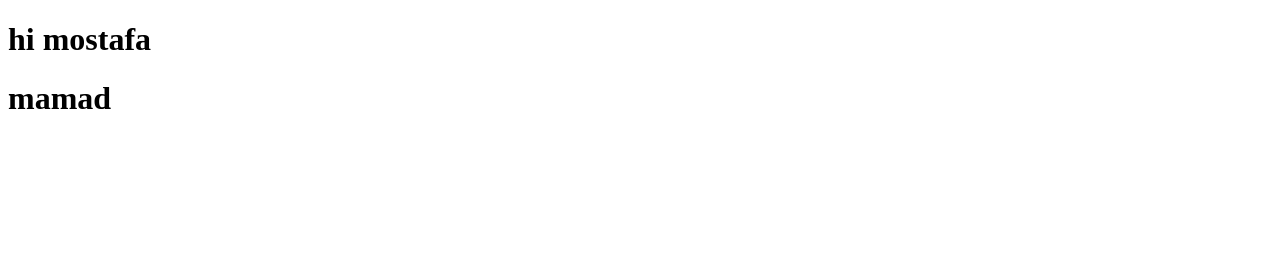
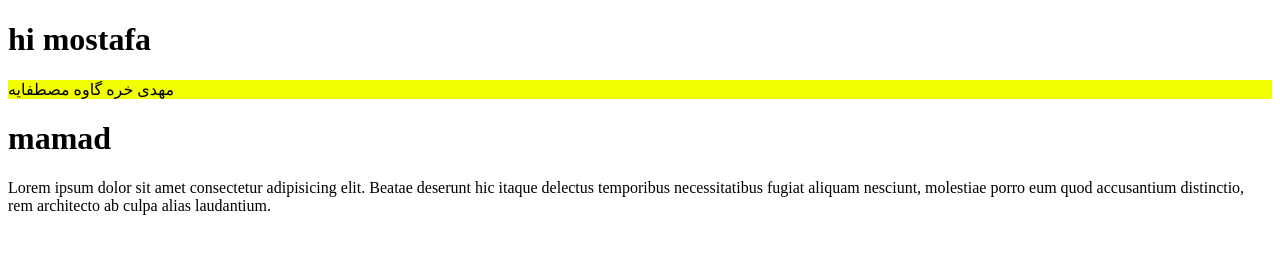
Before and after one commit to mostafajafari82/HTML, a plain HTML site: page index.html in a window 1280 px wide. Drawn offline with Linux system fonts and the light colour scheme.

Commit message:
start a toturail with my friend

```diff
--- a/index.html
+++ b/index.html
@@ -7,6 +7,10 @@
 </head>
 <body>
         <h1>hi mostafa</h1>
+        <p style="color: black; background-color: rgb(242, 255, 0);">  مهدی خره گاوه مصطفایه</p>
         <h1> mamad</h1>
+        <p>
+            Lorem ipsum dolor sit amet consectetur adipisicing elit. Beatae deserunt hic itaque delectus temporibus necessitatibus fugiat aliquam nesciunt, molestiae porro eum quod accusantium distinctio, rem architecto ab culpa alias laudantium.
+        </p>
 </body>
 </html>
```
